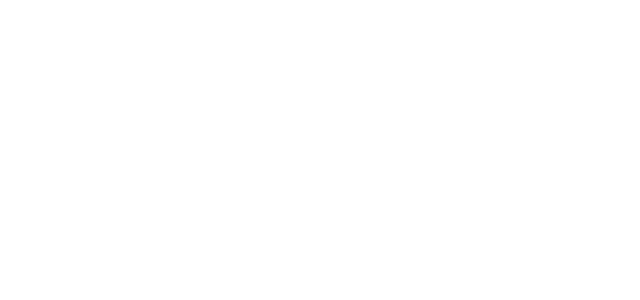
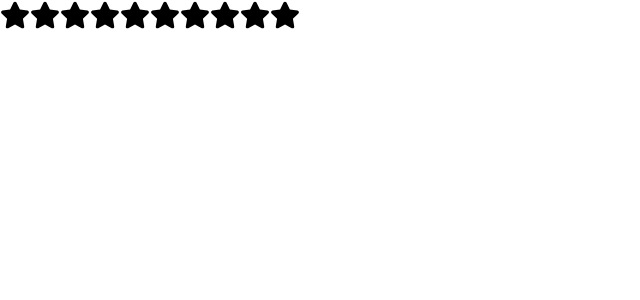
Before and after one commit to tanzimr8/25_projects-with-react, a React (Create React App) app: page / in a window 1280 px wide. Shown: the top 300 px of the page, without its empty margins (0-640 px from the left). Built offline with nearby package versions, Linux system fonts and the light colour scheme.

Commit message:
Star rating

```diff
--- a/src/App.css
+++ b/src/App.css
@@ -1,38 +1,7 @@
-.App {
-  text-align: center;
+/* Star rating */
+.star-active{
+  color: #fff777;
 }
-
-.App-logo {
-  height: 40vmin;
-  pointer-events: none;
+.star-inactive{
+  color: #000;
 }
-
-@media (prefers-reduced-motion: no-preference) {
-  .App-logo {
-    animation: App-logo-spin infinite 20s linear;
-  }
-}
-
-.App-header {
-  background-color: #282c34;
-  min-height: 100vh;
-  display: flex;
-  flex-direction: column;
-  align-items: center;
-  justify-content: center;
-  font-size: calc(10px + 2vmin);
-  color: white;
-}
-
-.App-link {
-  color: #61dafb;
-}
-
-@keyframes App-logo-spin {
-  from {
-    transform: rotate(0deg);
-  }
-  to {
-    transform: rotate(360deg);
-  }
-}
--- a/src/App.js
+++ b/src/App.js
@@ -1,14 +1,14 @@
 import './App.css';
 import Accordian from './components/accordian';
 import RandomColorGen from './components/random-color-generator';
-import StarRating from './components/star-rating';
+import StarRating from './components/starRating';
 
 function App() {
   return (
     <>
-    {/* <Accordian/> */}
-    {/* <RandomColorGen/> */}
-    <StarRating/>
+    {/* <Accordian/>
+    <RandomColorGen/> */}
+    <StarRating numberOfStar={10}/>
     </>
   );
 }
--- a/src/components/accordian/index.jsx
+++ b/src/components/accordian/index.jsx
@@ -20,9 +20,9 @@
             <button onClick={()=>{setEnableMulti(!enableMulti)}}>{enableMulti ? "Disable Multi Selection" : "Enable Multi Selection"}</button>
             <div className='accordian'>
                 {data && data.length > 0 ? (
-                    data.map((dataItem)=>{
+                    data.map((dataItem,index)=>{
                         return(
-                        <div className="item">
+                        <div key={index} className="item">
                             <div onClick={
                                 enableMulti ?
                                 ()=>{handleMultiSelection(dataItem.id)}
--- a/src/components/random-color-generator/index.jsx
+++ b/src/components/random-color-generator/index.jsx
@@ -25,7 +25,7 @@
         setColor(rgbNumber);
     }
     return(
-        <div style={{
+        <div className="randomColors" style={{
             width: '100vw',
             height: '100vh',
             background: color
--- a/src/components/random-color-generator/styles.css
+++ b/src/components/random-color-generator/styles.css
@@ -1,24 +1,12 @@
-div{
-    color:#fff;
+.randomColors{
+    /* color:#fff; */
     display: flex;
     flex-direction: column;
     justify-content: center;
     align-items: center;
 }
-button{
-    border: none;
-    padding: 12px 36px;
-    cursor: pointer;
-    text-transform: uppercase;
-    background: #2E9599;
-    color: #fff;
+.buttons{
+    display: flex!important;
+    flex-direction: row;
+    gap: 10px;
 }
-button:hover{
-    background: #fff;
-    color: #000;
-}
-.buttons{
-    display: flex;
-    gap: 10px;
-    flex-direction: row;
-}
--- a/src/components/star-rating/index.jsx
+++ /dev/null
@@ -1,5 +0,0 @@
-export default function StarRating(){
-    return(
-        <div>Star Rating</div>
-    );
-}
--- /dev/null
+++ b/src/components/starRating/index.jsx
@@ -0,0 +1,35 @@
+import { useState } from 'react';
+import {FaStar} from 'react-icons/fa';
+const StarRating = ({numberOfStar})=>{
+    const [rating,setRating] = useState(0);
+    const [hover,setHover] = useState(0);
+    const handleClick = (getIndex)=>{
+        setRating(getIndex);
+    }
+    const handleMouseEnter = (getIndex)=>{
+        setHover(getIndex);
+    }
+    const handleMouseLeave = ()=>{
+        setHover(rating);
+    }
+    return(
+        <div>
+        {
+            [...Array(numberOfStar)].map((_,index)=>{
+                index+=1;
+                return(
+                    <FaStar
+                    className={index <= (hover||rating) ? 'star-active':'star-inactive'}
+                        key ={index}
+                        onClick = {()=>{handleClick(index)}}
+                        onMouseMove = {()=>{handleMouseEnter(index)}}
+                        onMouseLeave = {handleMouseLeave}
+                        size={30}
+                    />
+                )
+            })
+        }
+        </div>
+    );
+}
+export default StarRating;
```
Also changed, not shown: src/components/star-rating/styles.css (deleted).
